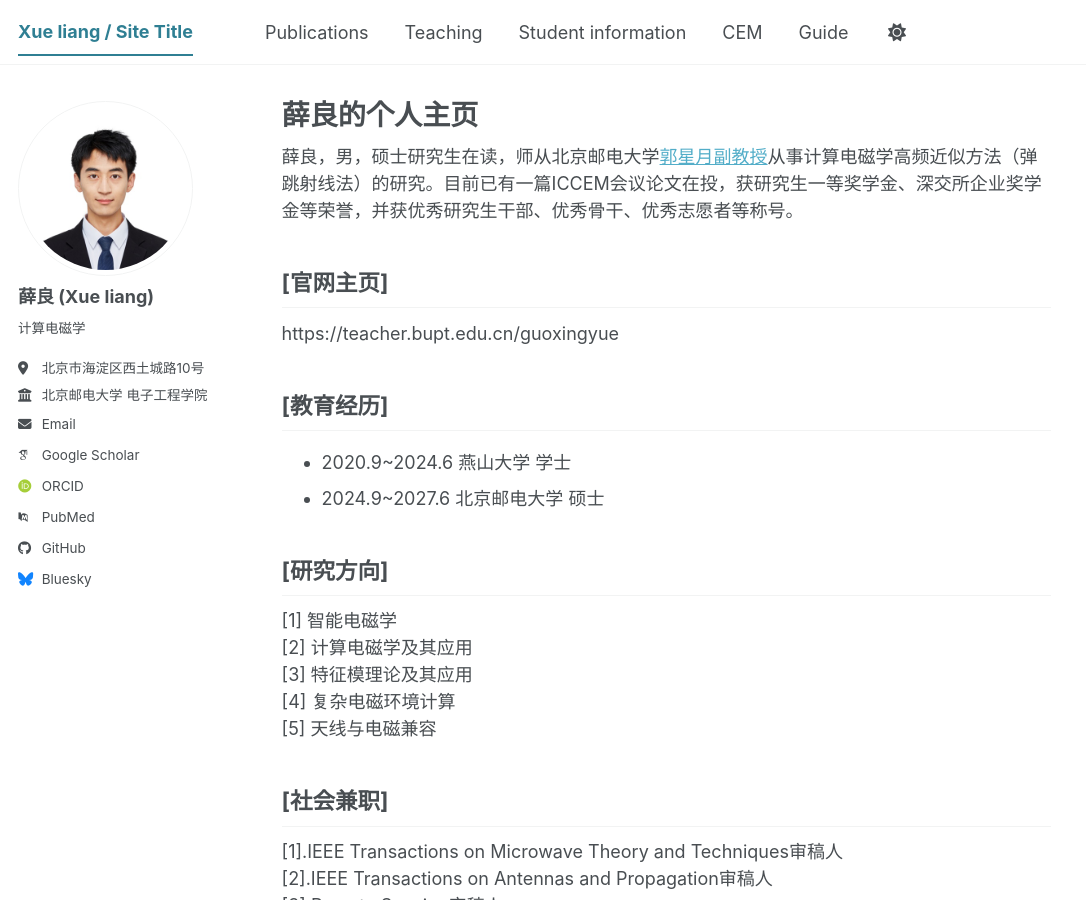
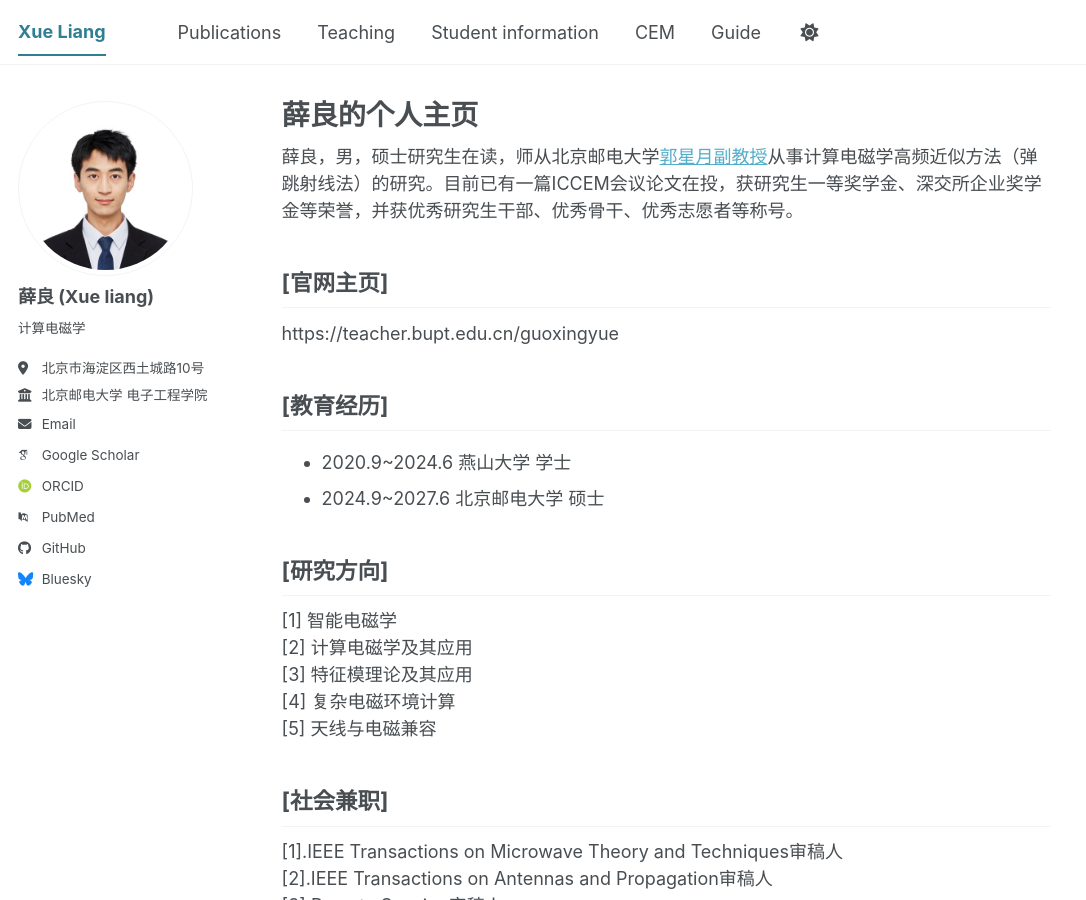
Before and after one commit to TsingHuaGo/xueliang.github.io, a Jekyll site: the page built from _pages/about.md, in a window 1280 px wide and 900 px high. Shown: the whole window, without its empty margins (0-1086 px from the left). Built offline with Jekyll 4.4.1, drawn with Linux system fonts in a browser that asks for light colours; some web fonts are replaced; a script bundle is joined from its source files by our own code; library files that are not in the unit come from our copies.

Commit message:
Update _config.yml

```diff
--- a/_config.yml
+++ b/_config.yml
@@ -9,7 +9,7 @@
 # Basic Site Settings
 locale                   : "cn-CHINA"
 site_theme               : "default" # The available themes options are "default", "air", "sunrise", "mint", "dirt" and "contrast"
-title                    : "Xue liang / Site Title"
+title                    : "Xue Liang"
 title_separator          : "-"
 name                     : &name "薛良"
 description              : &description "Your Name's academic portfolio"   # Update this with a general description of your site, this is the default if not overridden by a page
```
